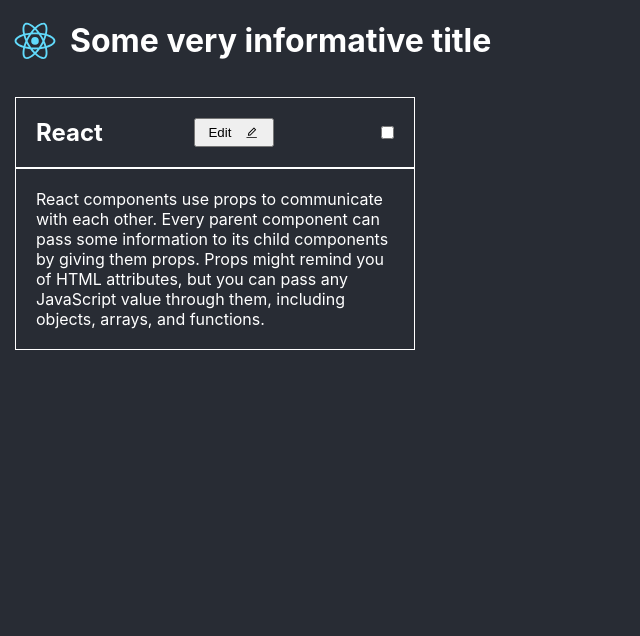
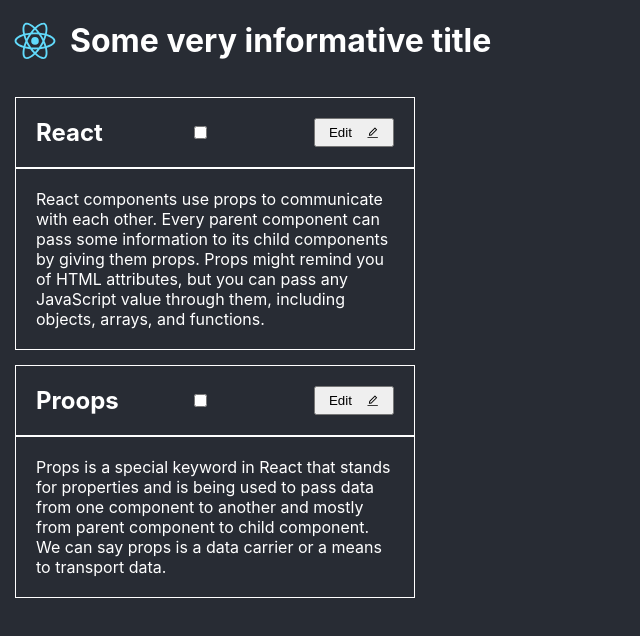
Before and after one commit to mishanya1111/ReactMG, a React (Create React App) app: page / in a window 1280 px wide. Shown: the top 636 px of the page, without its empty margins (0-640 px from the left). Built offline with nearby package versions, Linux system fonts and the light colour scheme.

Commit message:
переписан функционал кнопки edit, теперь checkbox не использует id, а использует ref. Также появилась вторая карточка

```diff
--- a/src/App.js
+++ b/src/App.js
@@ -1,15 +1,19 @@
 import logo from './logo.svg';
 import './first.css';
-import {useState} from "react";
-import { MdOutlineCancel } from "react-icons/md";
-import { FaSave } from "react-icons/fa";
-import { AiOutlineEdit } from "react-icons/ai";
-function Card({baseStyle, alternativeStyle}) {
+import {useState, useRef} from "react";
+import {MdOutlineCancel} from "react-icons/md";
+import {FaSave} from "react-icons/fa";
+import {AiOutlineEdit} from "react-icons/ai";
+
+function Card({baseStyle, alternativeStyle, firstTitle, firstText}) {
     const [style, setStyle] = new useState(baseStyle);
     const [editing, setEditing] = new useState(false);
-    const [title, setTitle] = new useState('React');
-    const [text, setText] = new useState('React components use props to communicate with each other. Every parent component can pass some information to its child components by giving them props. Props might remind you of HTML attributes, but you can pass any JavaScript value through them, including objects, arrays, and functions.');
-    const [button, setButton] = new useState(<>Edit<AiOutlineEdit /></>);
+    const [title, setTitle] = new useState(firstTitle);
+    const [text, setText] = new useState(firstText);
+    const [button, setButton] = new useState(<>Edit<AiOutlineEdit/></>);
+    const checkboxRef = useRef(null);
+
+
     function changeStyle() {
         setStyle((oldStyle) => oldStyle === baseStyle ? alternativeStyle : baseStyle);
     }
@@ -19,24 +23,26 @@
     }
 
     function titleChangeHandler(event) {
-        setButton(<>Save<FaSave /></>);
+        setButton(<>Save<FaSave/></>);
         setTitle(event.target.value);
     }
 
     function textChangeHandler(event) {
-        setButton(<>Save<FaSave /></>);
+        setButton(<>Save<FaSave/></>);
         setText(event.target.value);
     }
 
     function editingHandler() {
-        const checkbox = document.getElementById('checkbox');
+
         if (!editing) {
             setButton(<>Cancel <MdOutlineCancel/></>);
-            if (style !== baseStyle) checkbox.click();
-            checkbox.style.opacity = 0;
+            if (checkboxRef.current && checkboxRef.current.checked) {
+                checkboxRef.current.checked = false;
+                setStyle(baseStyle);
+            }
         } else {
-            setButton(<>Edit<AiOutlineEdit /></>);
-            checkbox.style.opacity = 1;
+            setButton(<>Edit<AiOutlineEdit/></>);
+            //checkbox.style.opacity = 1;
         }
         changeEditing();
     }
@@ -47,12 +53,16 @@
                 {editing ?
                     <input type='text' onChange={titleChangeHandler} value={title} style={{width: 110}}/> : title}
             </h2>
+            {editing ? "": <input type="checkbox" ref={checkboxRef}  className = "check1" onChange={changeStyle}/>  }
             <button onClick={editingHandler}
-                    style={{width: 80,
+                    style={{
+                        width: 80,
                         display: "flex",
                         alignItems: "center",
-                        justifyContent: "space-around"}}>{button}</button>
-            <input type="checkbox" id='checkbox' onChange={changeStyle}/>
+                        justifyContent: "space-around"
+                    }}>{button}</button>
+
+
         </div>
         <p className={style}>
             {editing ? <textarea onChange={textChangeHandler} value={text}
@@ -70,7 +80,12 @@
             <img src={logo} className="AppLogo" alt="logo"/>
             <h1>Some very informative title</h1>
         </header>
-        <Card baseStyle="borderBox" alternativeStyle="yellowBox"/>
+        <Card baseStyle="borderBox" alternativeStyle="yellowBox"
+              firstTitle="React"
+              firstText="React components use props to communicate with each other. Every parent component can pass some information to its child components by giving them props. Props might remind you of HTML attributes, but you can pass any JavaScript value through them, including objects, arrays, and functions."/>
+        <Card baseStyle="borderBox" alternativeStyle="yellowBox"
+              firstTitle="Proops"
+              firstText="Props is a special keyword in React that stands for properties and is being used to pass data from one component to another and mostly from parent component to child component. We can say props is a data carrier or a means to transport data. "/>
     </div>);
 }
 
```
